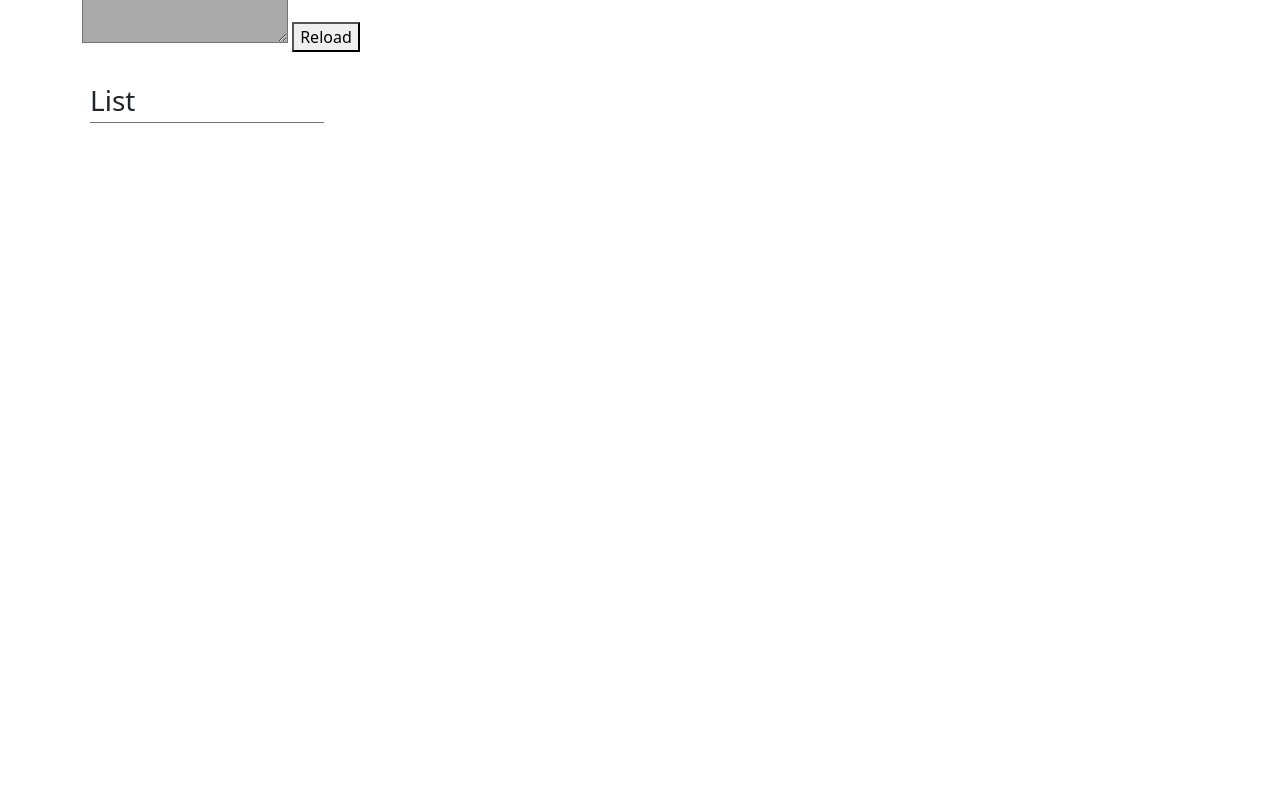
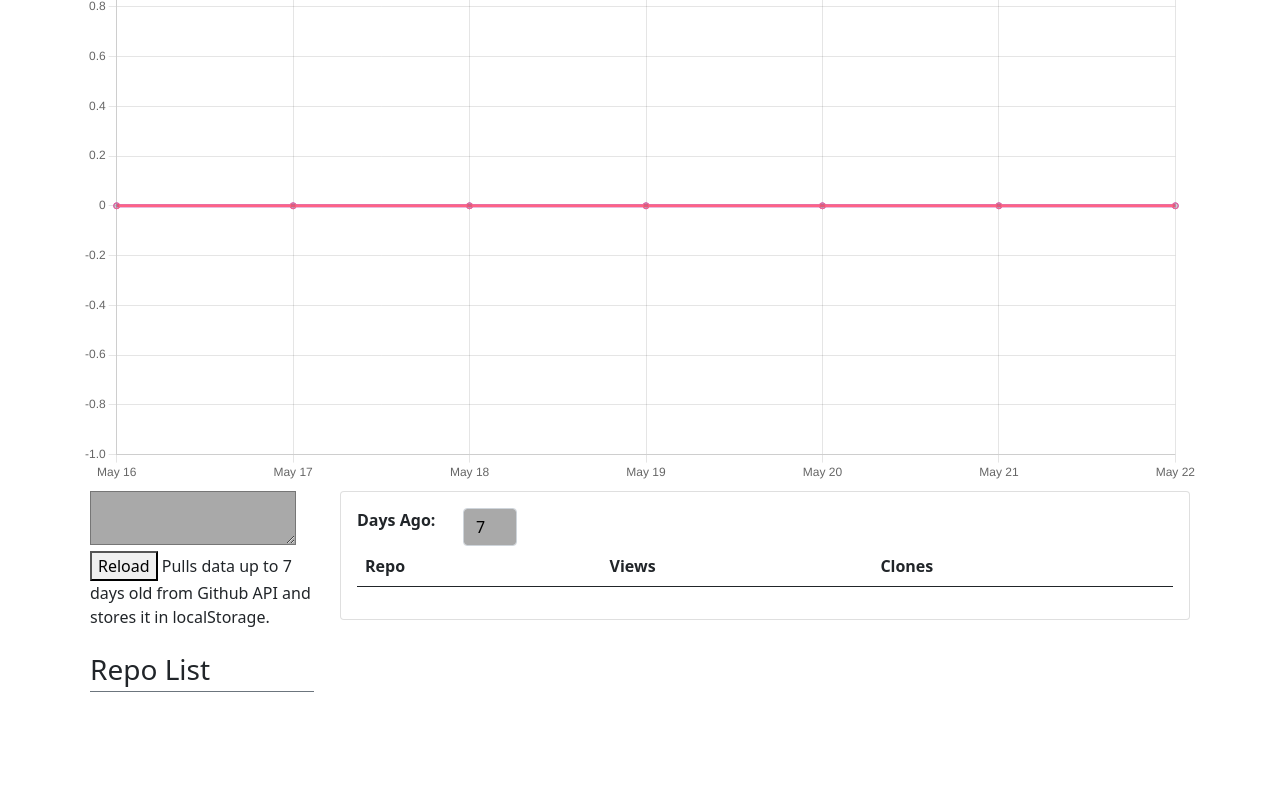
Before and after one commit to lewdev/github-repo-stats, a website: page src/index.html in a window 1280 px wide. Shown: the part 147-943 px from the top of the page. Before the commit the page ends 800 px from the top, so only its background shows below. Drawn offline with nearby package versions, Linux system fonts and the light colour scheme.

Commit message:
github-repo-stats: Line Graph
* Now shows line graph with "days" filter.

```diff
--- /dev/null
+++ b/src/assets/ReposCommon.js
@@ -0,0 +1,25 @@
+
+const getRepoLink = (repo, user) => {
+  const repoName = `${user.login}/${repo.name}`;
+  return `<a href="https://github.com/${repoName}/graphs/traffic" target="_blank">${repoName}</a>`;
+};
+
+const getRepoAnchor = repo => `<a href="#${repo.name}">${repo.name}</a>`;
+
+// This is independent on the rest of the app. It just displays/hides a scroll to top button.
+const handleTopBtn = () => {
+  let topBtn = document.getElementById("topBtn");
+  if (!topBtn) {
+    topBtn = document.createElement("div");
+    topBtn.id = "topBtn";
+    topBtn.style.position = "fixed";
+    topBtn.style.top = "20px";
+    topBtn.style.right = "20px";
+    topBtn.innerHTML = `<a href="#">⬆️ Back to top</a>`;
+    document.body.appendChild(topBtn);
+  }
+  topBtn.style.display = window.pageYOffset > 200 ? "block" : "none";
+};
+handleTopBtn();
+
+window.addEventListener("scroll", handleTopBtn, false);
--- /dev/null
+++ b/src/assets/ReposSummary.js
@@ -0,0 +1,98 @@
+window["ReposSummary"] = (() => {
+  let chart; //ChartJS instance
+
+  let daysAgo = 7;
+
+  const daysAgoOptions = [7, 14, 30, 356];
+
+  const showDropdown = () => {
+    return `<label class="d-flex justify-content-between" style="width: 10rem">
+      <strong>Days Ago:</strong>
+      <div>
+        <select id="daysAgo" class="form-control" value="${daysAgo}" onchange="ReposSummary.set(this.value)">
+        ${daysAgoOptions.map(option => `<option${daysAgo === option ? " selected" : ""}>${option}</option>`)}
+        </select>
+      </div>
+    </label>`
+  };
+
+  const getCountAfterDate = (d, stats, attr) => (
+    (stats[attr] || []).filter(item => new Date(item.timestamp) > d).reduce((total, item) => total += item.count, 0)
+  );
+
+  const showTable = () => {
+    const repoStats = window["app"]["getStats"]();
+    const d = new Date();
+    d.setDate(d.getDate() - daysAgo);
+    return (
+      `<table class="table">
+        <thead><tr>${["Repo", "Views", "Clones"].map(a => `<th>${a}</th>`).join("")}</tr></thead>
+        <tbody>
+          ${repoStats.map(stats => {
+            const viewCount = getCountAfterDate(d, stats, "views");
+            const cloneCount = getCountAfterDate(d, stats, "clones");
+            if (viewCount === 0 && cloneCount === 0) return "";
+            return `<tr>${[getRepoAnchor(stats), viewCount, cloneCount].map(a => `<td>${a}</td>`).join("")}</tr>`;
+          }).join("")}
+        </tbody>
+      </table>`
+    );
+  };
+
+  const getDaysByDaysAgo = () => {
+    const d = new Date();
+    d.setDate(d.getDate() - daysAgo);
+    const days = [];
+    const dateDay = new Date();
+    dateDay.setHours(0);
+    dateDay.setMinutes(0);
+    dateDay.setMilliseconds(0);
+    while (dateDay > d) {
+      days.unshift(new Date(dateDay.getTime()));
+      dateDay.setDate(dateDay.getDate() - 1);
+    }
+    return days;
+  };
+  const getChartData = (days, attr) => {
+    const repoStats = window["app"]["getStats"]();
+    const dayCounts = days.map(d => {
+      const dateStr = d.toISOString().split("T")[0]; //i.e. "2022-05-22"
+      return repoStats.reduce((total, repo) => {
+        total += (repo[attr] || []).reduce((prev, curr) => {
+          const tsDay = curr.timestamp.split("T")[0];
+          if (tsDay === dateStr) prev += curr.count;
+          return prev;
+        }, 0)
+        return total;
+      }, 0);
+    })
+    return dayCounts;
+  }
+  const showGraph = () => {
+    //this is needed to recreate the chart
+    if (chart) chart.destroy();
+
+    const myChart = document.getElementById("myChart");
+    const days = getDaysByDaysAgo();
+    const labels = days.map(day => day.toLocaleDateString('en-US', { month: 'short', day: 'numeric' }));
+    const data = {
+      labels,
+      datasets: [
+        { label: `Views`, data: getChartData(days, "views"), borderColor: 'rgb(255, 99, 132)' },
+        { label: `Clones`, data: getChartData(days, "clones"), borderColor: 'rgb(132, 99, 255)' },
+      ]
+    };
+    chart = new Chart(myChart, { type: 'line', data: data, options: { } });
+    return "";
+  };
+  return {
+    "set": value => { daysAgo = parseInt(value); app["render"](); },
+    "render": () => (
+      `<div class="card card-body">
+        ${showDropdown()}
+        ${showGraph()}
+        ${showTable()}
+      </div>`
+    ),
+  }
+})();
--- a/src/index.html
+++ b/src/index.html
@@ -41,15 +41,27 @@
 </head>
 <body>
   <div class="container">
-    <h1 class="mt-3">Github Repo Stats <span id="loading"></span></h1>
-    <textarea id=t></textarea>
-    <button onclick="app.reload()">Reload</button>
+    <h1 class="mt-3">📊 Github Repo Stats <span id="loading"></span></h1>
 
-    <table style="width: 100%"><tbody><tr>
-      <td id="left" class="p-2" style="width: 250px; vertical-align: top;"></td>
-      <td id="right" class="p-2" style="width: calc(100% - 250px); vertical-align: top;"></td>
-    </tr></tbody></table>
+    <div>
+      <canvas id="myChart"></canvas>
+    </div>
+
+    <div class="d-flex justify-content-between">
+      <div class="p-2" style="width: 240px; vertical-align: top;">
+        <div>
+          <textarea id=t></textarea>
+          <button onclick="app.reload()">Reload</button>
+          Pulls data up to 7 days old from Github API and stores it in localStorage.
+        </div>
+        <div id="left"></div>
+      </div>
+      <div id="right" class="p-2" style="width: calc(100% - 250px); vertical-align: top;"></div>
+    </div>
   </div>
+  <script src="https://cdnjs.cloudflare.com/ajax/libs/Chart.js/3.7.1/chart.min.js" integrity="sha512-QSkVNOCYLtj73J4hbmVoOV6KVZuMluZlioC+trLpewV8qMjsWqlIQvkn1KGX2StWvPMdWGBqim1xlC8krl1EKQ==" crossorigin="anonymous" referrerpolicy="no-referrer"></script>
   <script src="assets/github-api.js"></script>
+  <script src="assets/ReposCommon.js"></script>
+  <script src="assets/ReposSummary.js"></script>
   <script src="script.js"></script>
 </body></html>
--- a/src/script.js
+++ b/src/script.js
@@ -4,7 +4,7 @@
 /repos/:owner/:repo/traffic/views
 /repos/:owner/:repo/traffic/popular/referrers
 */
-const app = (() => {
+window["app"] = (() => {
   const APP_ID = "my-github-stats-data"
   const d = document;
   const loading = d.getElementById("loading");
@@ -18,6 +18,7 @@ const app = (() => {
 
   const createStatsTable = (attr, repo) => {
     const arr = repo[attr];
+    if (!arr) return `No ${attr} data.`;
     //{views: {views: 0, uniques: 0}, clones: {clones: 0, uniques: 0}};
     const overall = arr.reduce((prev, curr) => {
       prev.count += curr.count;
@@ -30,15 +31,20 @@ const app = (() => {
 		return `${header}<details><div class="card mb-3"><table class="table mb-0"><thead><tr>${cols.map(c => `<th>${cap(c)}</th>`).join("")}</thead>
       <tbody>${arr.map(o => `<tr>${cols.map(a => `<td>${o[a]}</td>`).join("")}</tr>`).join("")}</tbody></table></div></details>`;
   };
+
   const isEmpty = arr => !arr || arr.length === 0;
 
   const render = () => {
     const repoList = repos.filter(r => !r.private);
-    left.innerHTML = `<h3 class="mt-4 mb-1 pb-1 border-secondary border-bottom">List</h3><ul>${repoList.map(r => `<li>${r.name}</li>`).join("")}</ul>`;
-    right.innerHTML = `<div>${repoList.map(repo => {
-      const r = stats.find(s => s.name === repo.name);
-      if (!r || (isEmpty(r.views) && isEmpty(r.clones) && isEmpty(r.referrers))) return '';
-      return `<h3 class="mt-4 mb-1 pb-1 border-secondary border-bottom">${r.name}</h3>${["views", "clones", "referrers"].map(a => createStatsTable(a, r)).join("")}`;
+    left.innerHTML = `<h3 class="mt-4 mb-1 pb-1 border-secondary border-bottom">Repo List</h3><ul>${repoList.map(r => `<li>${getRepoAnchor(r)}</li>`).join("")}</ul>`;
+    right.innerHTML = `${ReposSummary.render()}<div>${repoList.map(repo => {
+      const repoStats = stats.find(s => s.name === repo.name);
+      const { name, views, clones, referrers } = repoStats;
+      if (!repoStats || (isEmpty(views) && isEmpty(clones) && isEmpty(referrers))) return '';
+      return (
+        `<h3 class="mt-4 mb-1 pb-1 border-secondary border-bottom"><a name="${name}"></a>${getRepoLink(repoStats, user)}</h3>
+        ${["views", "clones", "referrers"].map(a => createStatsTable(a, repoStats)).join("")}`
+      );
     }).join("")}</div>`;
   };
 
@@ -53,6 +59,9 @@ const app = (() => {
   };
 
   return {
+    "render": render,
+    "getRepos": () => repos,
+    "getStats": () => stats,
     "reload": () => GithubApi.getUser(userData => {
       if (!userData) {
         alert("You need to login to Github first!");
--- a/src/style.css
+++ b/src/style.css
@@ -2,7 +2,7 @@ html {
   scroll-behavior: smooth;
 }
 body {
-  margin-top: 5rem;
+  margin-bottom: 5rem;
 }
 .text-lg { font-size: 1.5rem; }
 input, textarea, select {
```
Also changed, not shown: build.xml (+5 -5 lines), README.md.
